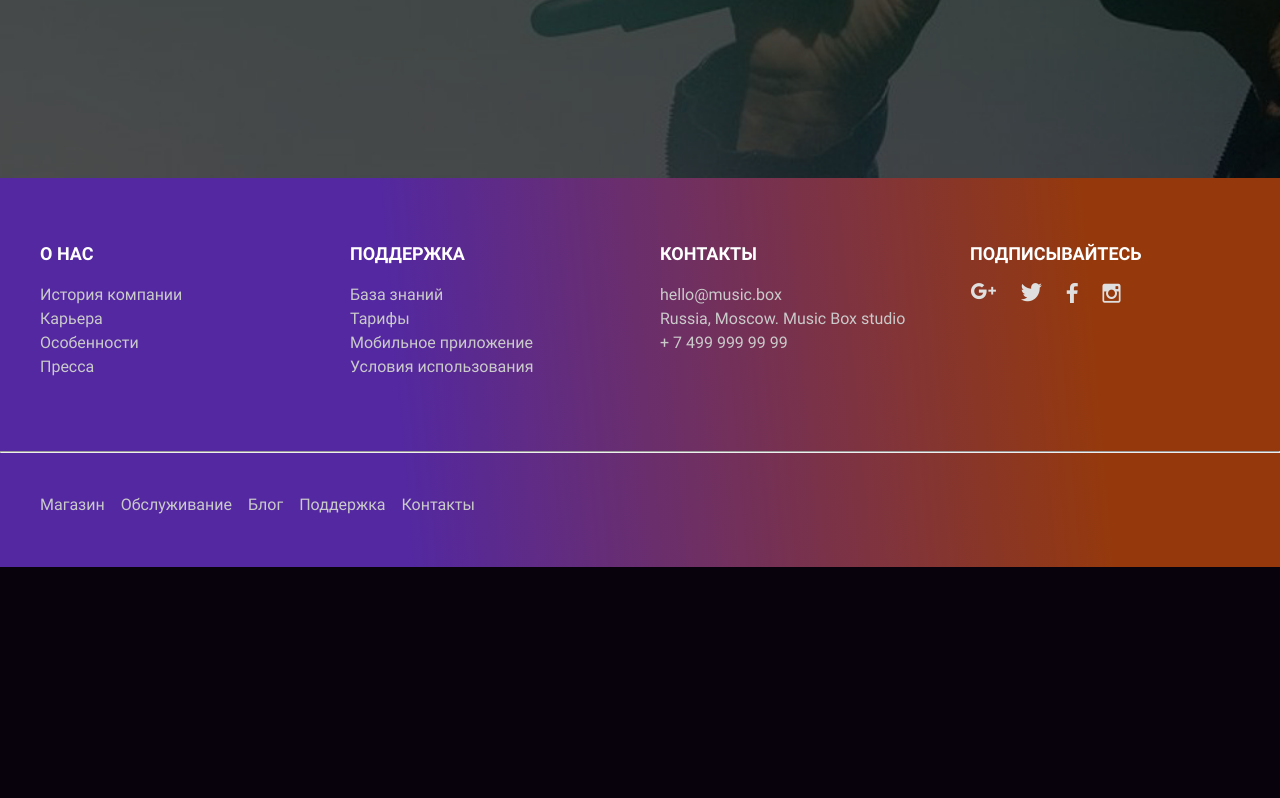
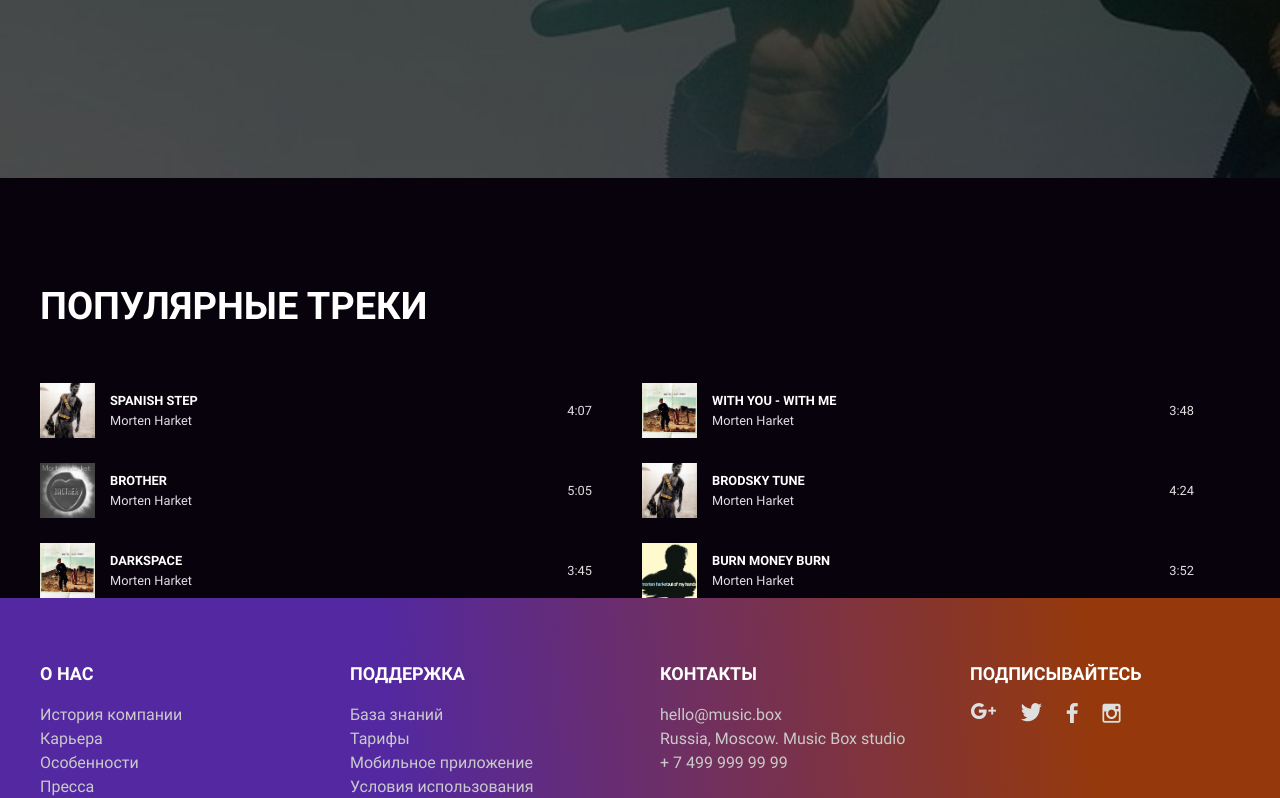
Before and after one commit to valynka/layout-designer-project-56, a website: page src/artist.html in a window 1280 px wide. Shown: the part 540-1338 px from the top of the page. Before the commit the page ends 1107 px from the top, so only its background shows below. Drawn offline with Linux system fonts and the light colour scheme.

Commit message:
added popular tracks section to the artist page. Some structure edits

```diff
--- a/src/artist.html
+++ b/src/artist.html
@@ -37,6 +37,70 @@
                     <img src="images/heart.svg" alt="heart">
                     <div class="artist-info-btn-text uppercase">В ИЗБРАННОЕ</div>
                 </button>
+            </div>
+        </div>
+    </section>
+
+    <section id="page-popular-track" class="popular-track-section container">
+        <h2 class="text-white uppercase">Популярные треки</h2>
+        <div class="popular-track flex">
+            <img src="images/Wild Seed.png" alt="album picture">
+            <div class="track-info flex text-sm text-grey">
+                <div class="title">
+                    <h3 class="text-sm text-white bold uppercase">Spanish Step</h3>
+                    <div class="author-name">Morten Harket</div>
+                </div>
+                <div class="time">4:07</div>
+            </div>
+        </div>
+        <div class="popular-track flex">
+            <img src="images/Letter from Egypt.png" alt="album picture">
+            <div class="track-info flex text-sm text-grey">
+                <div class="title">
+                    <h3 class="text-sm text-white bold uppercase">With You - With Me</h3>
+                    <div class="author-name">Morten Harket</div>
+                </div>
+                <div class="time">3:48</div>
+            </div>
+        </div>
+        <div class="popular-track flex">
+            <img src="images/Brother.png" alt="album picture">
+            <div class="track-info flex text-sm text-grey">
+                <div class="title">
+                    <h3 class="text-sm text-white bold uppercase">Brother</h3>
+                    <div class="author-name">Morten Harket</div>
+                </div>
+                <div class="time">5:05</div>
+            </div>
+        </div>
+        <div class="popular-track flex">
+            <img src="images/Wild Seed.png" alt="album picture">
+            <div class="track-info flex text-sm text-grey">
+                <div class="title">
+                    <h3 class="text-sm text-white bold uppercase">Brodsky Tune</h3>
+                    <div class="author-name">Morten Harket</div>
+                </div>
+                <div class="time">4:24</div>
+            </div>
+        </div>
+        <div class="popular-track flex">
+            <img src="images/Letter from Egypt.png" alt="album picture">
+            <div class="track-info flex text-sm text-grey">
+                <div class="title">
+                    <h3 class="text-sm text-white bold uppercase">Darkspace</h3>
+                    <div class="author-name">Morten Harket</div>
+                </div>
+                <div class="time">3:45</div>
+            </div>
+        </div>
+        <div class="popular-track flex">
+            <img src="images/Out of My Hands.png" alt="album picture">
+            <div class="track-info flex text-sm text-grey">
+                <div class="title">
+                    <h3 class="text-sm text-white bold uppercase">Burn Money Burn</h3>
+                    <div class="author-name">Morten Harket</div>
+                </div>
+                <div class="time">3:52</div>
             </div>
         </div>
     </section>
--- a/src/scss/_general.scss
+++ b/src/scss/_general.scss
@@ -82,6 +82,10 @@
   color: $orange;
 }
 
+.text-grey {
+  color: $grey;
+}
+
 .uppercase {
   @include capitalize;
 }
@@ -136,6 +140,10 @@
 
 .text-7 {
   font-size: $text-7;
+}
+
+.bold {
+  font-weight: bold;
 }
 
 h1 {
--- a/src/scss/app.scss
+++ b/src/scss/app.scss
@@ -15,3 +15,5 @@
 @import "blocks/mobile";
 
 @import "blocks/artist-info";
+
+@import "blocks/popular-tracks";
--- a/src/scss/blocks/_news.scss
+++ b/src/scss/blocks/_news.scss
@@ -1,3 +1,5 @@
+@import "components/news-item";
+
 .news-section {
 	padding-top: 100px;
 
@@ -5,76 +7,3 @@
 		margin-bottom: 48px;
 	}
 }
-
-.news-item {
-	&:not(:last-child) {
-		margin-bottom: 58px;
-	}
-
-	&.flex {
-		gap: 50px;
-
-		@media (max-width: $md-width) {
-			flex-direction: column;
-		}
-	}
-
-	h3 {
-		margin-bottom: 30px;
-
-		font-size: 30px;
-
-		@media (max-width: $phone-width) {
-			margin-bottom: 16px;
-
-			font-weight: 400;
-			font-size: 16px;
-		}
-	}
-}
-
-.news-item-img {
-	flex-basis: 575px;
-	flex-shrink: 2;
-	align-self: center;
-
-	@media (max-width: $md-width) {
-		flex-basis: 100%;
-	}
-
-	img {
-		width: 100%;
-
-		@media (max-width: $md-width) {
-			max-width: 570px;
-		}
-	}
-}
-
-.news-content {
-	flex-basis: 575px;
-
-	@media (max-width: $md-width) {
-		flex-basis: 100%;
-	}
-}
-
-.news-footer {
-	margin-top: 24px;
-
-	font-size: 12px;
-
-	.btn {
-		box-sizing: border-box;
-		width: 135px;
-
-		margin-top: 48px;
-		padding: 16px 30px;
-	}
-}
-
-.news-author {
-	&.flex {
-		gap: 16px;
-	}
-}
--- /dev/null
+++ b/src/scss/blocks/_popular-tracks.scss
@@ -0,0 +1,18 @@
+@import "components/popular-track";
+
+.popular-track-section {
+
+	display: grid;
+	grid-template-columns: repeat(2, 46%);
+	gap: 25px 50px;
+	padding-top: 100px;
+
+	@media (max-width: $md-width) {
+		grid-template-columns: repeat(1, 1fr);
+	}
+
+	h2 {
+		grid-column: 1/-1;
+		margin-bottom: 23px;
+	}
+}
--- a/src/scss/blocks/_pricing.scss
+++ b/src/scss/blocks/_pricing.scss
@@ -1,3 +1,5 @@
+@import "components/pricing-item";
+
 .pricing-section {
 	padding-top: 100px;
 
@@ -18,60 +20,4 @@
 	}
 
 	margin-bottom: 43px;
-
-	.pricing-item {
-		padding-right: 1.5rem;
-		padding-left: 1.5rem;
-
-		border-radius: 1rem;
-
-		h3 {
-			margin-bottom: 200px;
-			padding-top: 20px;
-		}
-
-		.pricing-value {
-			margin-bottom: 40px;
-
-			&.flex {
-				gap: 16px;
-				justify-content: center;
-			}
-
-			.value {
-				line-height: 1em;
-			}
-
-			.currency {
-				align-self: flex-start;
-			}
-		}
-
-		.btn {
-			margin-bottom: 64px;
-			padding: 21px 30px;
-		}
-
-		&.bg-free {
-			background: url("../images/subscribe_1.png");
-			background-position: center;
-			background-size: cover;
-		}
-
-		&.bg-standard {
-			background: url("../images/subscribe_2.png");
-			background-position: center;
-			background-size: cover;
-		}
-
-		&.bg-premium {
-			background: url("../images/subscribe_3.png");
-			background-position: center;
-			background-size: cover;
-		}
-
-		.pricing-footer {
-			margin-bottom: 64px;
-		}
-	}
 }
--- /dev/null
+++ b/src/scss/blocks/components/_news-item.scss
@@ -0,0 +1,72 @@
+.news-item {
+	&:not(:last-child) {
+		margin-bottom: 58px;
+	}
+
+	&.flex {
+		gap: 50px;
+
+		@media (max-width: $md-width) {
+			flex-direction: column;
+		}
+	}
+
+	h3 {
+		margin-bottom: 30px;
+
+		font-size: 30px;
+
+		@media (max-width: $phone-width) {
+			margin-bottom: 16px;
+
+			font-weight: 400;
+			font-size: 16px;
+		}
+	}
+}
+
+.news-item-img {
+	flex-basis: 575px;
+	flex-shrink: 2;
+	align-self: center;
+
+	@media (max-width: $md-width) {
+		flex-basis: 100%;
+	}
+
+	img {
+		width: 100%;
+
+		@media (max-width: $md-width) {
+			max-width: 570px;
+		}
+	}
+}
+
+.news-content {
+	flex-basis: 575px;
+
+	@media (max-width: $md-width) {
+		flex-basis: 100%;
+	}
+}
+
+.news-footer {
+	margin-top: 24px;
+
+	font-size: 12px;
+
+	.btn {
+		box-sizing: border-box;
+		width: 135px;
+
+		margin-top: 48px;
+		padding: 16px 30px;
+	}
+}
+
+.news-author {
+	&.flex {
+		gap: 16px;
+	}
+}
--- /dev/null
+++ b/src/scss/blocks/components/_popular-track.scss
@@ -0,0 +1,26 @@
+.popular-track {
+    gap: 15px;
+    align-items: center;
+
+    img {
+        width: 55px;
+        height: 55px;
+    }
+
+}
+
+.track-info {
+    flex-grow: 1;
+
+    &.flex {
+        justify-content: space-between;
+    }
+
+    h3 {
+        line-height: 19.2px;
+    }
+
+    .time {
+        align-self: center;
+    }
+}
--- /dev/null
+++ b/src/scss/blocks/components/_pricing-item.scss
@@ -0,0 +1,55 @@
+.pricing-item {
+	padding-right: 1.5rem;
+	padding-left: 1.5rem;
+
+	border-radius: 1rem;
+
+	h3 {
+		margin-bottom: 200px;
+		padding-top: 20px;
+	}
+
+	.pricing-value {
+		margin-bottom: 40px;
+
+		&.flex {
+			gap: 16px;
+			justify-content: center;
+		}
+
+		.value {
+			line-height: 1em;
+		}
+
+		.currency {
+			align-self: flex-start;
+		}
+	}
+
+	.btn {
+		margin-bottom: 64px;
+		padding: 21px 30px;
+	}
+
+	&.bg-free {
+		background: url("../images/subscribe_1.png");
+		background-position: center;
+		background-size: cover;
+	}
+
+	&.bg-standard {
+		background: url("../images/subscribe_2.png");
+		background-position: center;
+		background-size: cover;
+	}
+
+	&.bg-premium {
+		background: url("../images/subscribe_3.png");
+		background-position: center;
+		background-size: cover;
+	}
+
+	.pricing-footer {
+		margin-bottom: 64px;
+	}
+}
```
Also changed, not shown: src/css/app.css, 1 other file.
